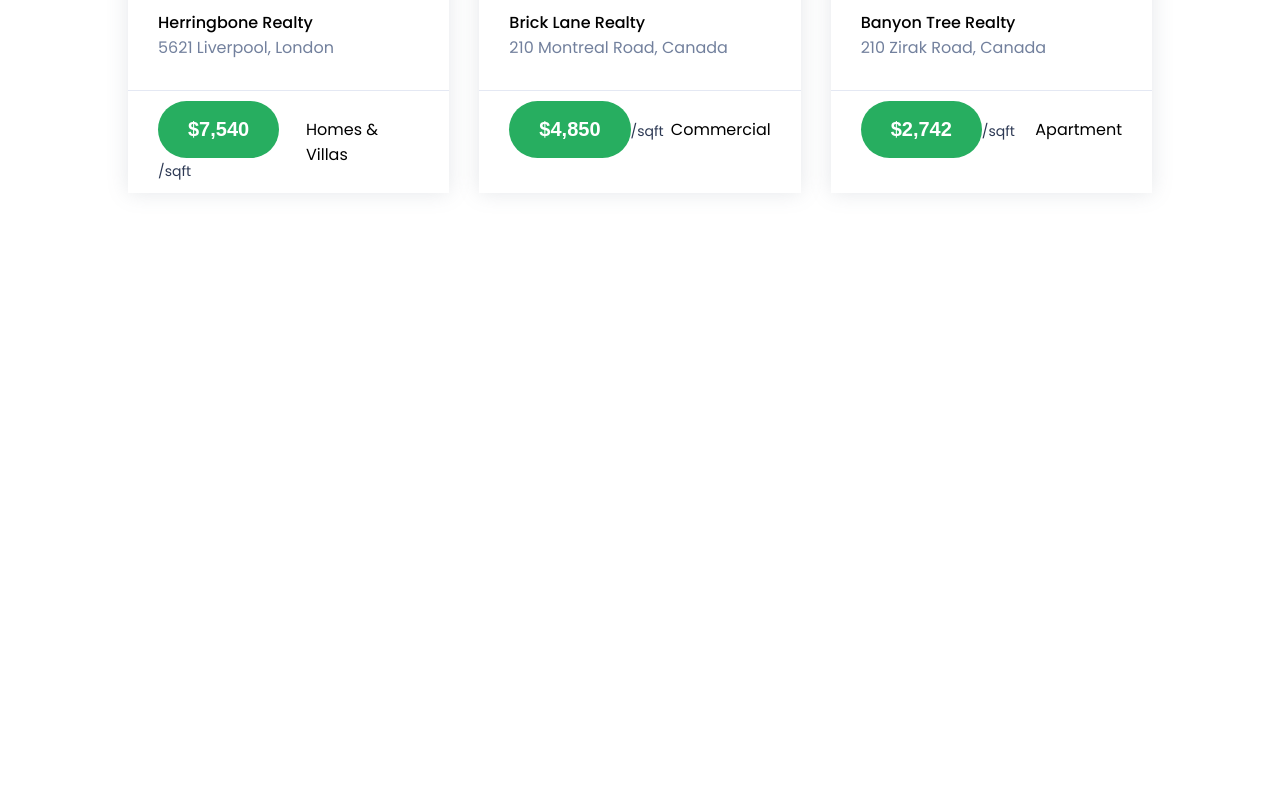
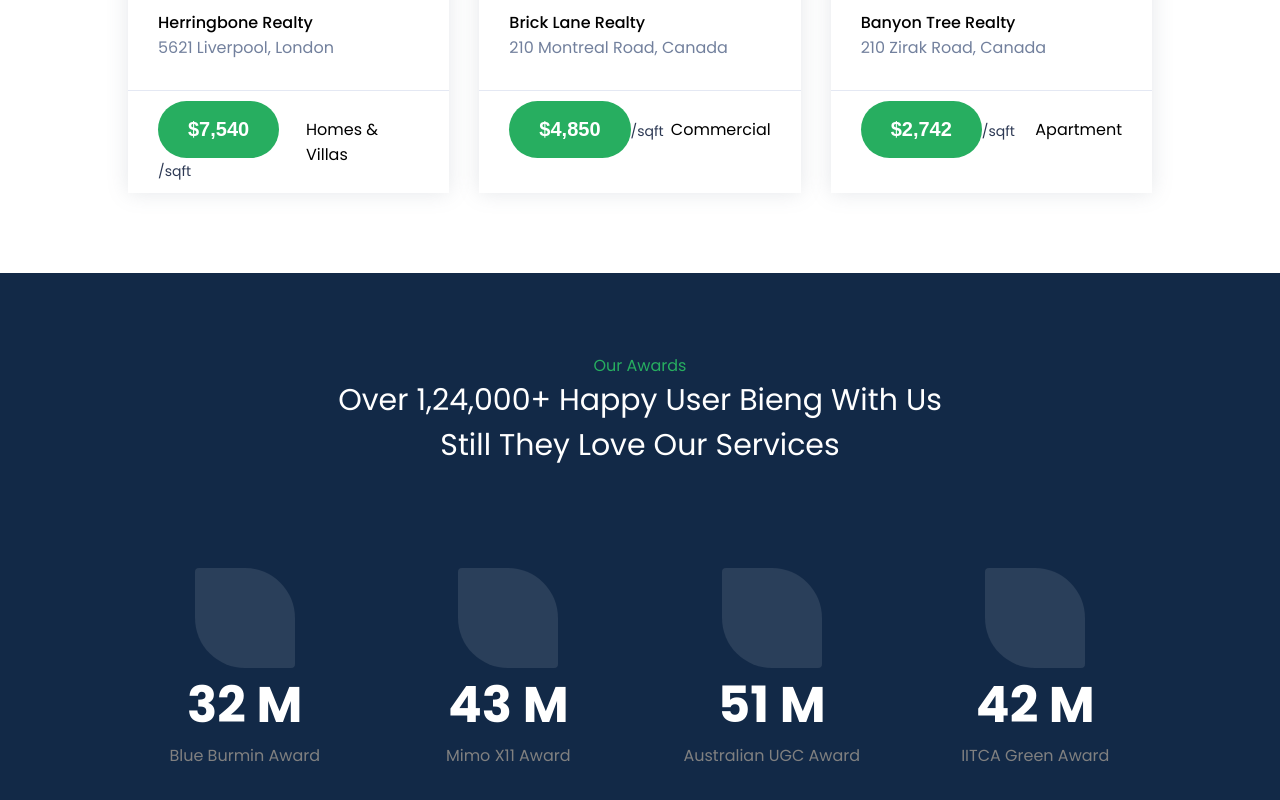
Before and after one commit to RogersBobMunyenga/react-real-estate-agency, a React (Create React App) app: page / in a window 1280 px wide. Shown: the part 2268-3068 px from the top of the page. Before the commit the page ends 2541 px from the top, so only its background shows below. Built offline with nearby package versions, Linux system fonts and the light colour scheme; the HTML template or start-up script is replaced by a standard one.

Commit message:
home/awards section

```diff
--- /dev/null
+++ b/src/components/home/Awards/Awards.jsx
@@ -0,0 +1,29 @@
+import Heading from "../../common/Heading";
+import { awards } from "../../data/Data";
+import "./awards.css";
+
+const Awards = () => {
+  return (
+      <>
+         <section className='awards padding'>
+        <div className='container'>
+          <Heading title='Over 1,24,000+ Happy User Bieng With Us Still They Love Our Services' subtitle='Our Awards' />
+
+          <div className='content grid4 mtop'>
+            {awards.map((val, index) => (
+              <div className='box' key={index}>
+                <div className='icon'>
+                  <span>{val.icon}</span>
+                </div>
+                <h1>{val.num}</h1>
+                <p>{val.name}</p>
+              </div>
+            ))}
+          </div>
+        </div>
+      </section>
+      </>
+  )
+}
+
+export default Awards
--- /dev/null
+++ b/src/components/home/Awards/awards.css
@@ -0,0 +1,34 @@
+.awards {
+  background-color: #122947;
+  color: #fff;
+  text-align: center;
+}
+.awards .heading {
+  display: flex;
+  flex-direction: column-reverse;
+}
+.awards .heading p {
+  color: #27ae60;
+}
+.awards .heading h1 {
+  color: #fff;
+  font-size: 30px;
+  font-weight: 400;
+}
+.awards .icon {
+  width: 100px;
+  height: 100px;
+  line-height: 100px;
+  margin: auto;
+  margin-top: 50px;
+  background: rgba(255, 255, 255, 0.1);
+  border-radius: 4% 50%;
+  font-size: 32px;
+  color: #ffffff;
+}
+.awards h1 {
+  font-size: 50px;
+}
+.awards p {
+  color: grey;
+}
--- a/src/components/home/Home.jsx
+++ b/src/components/home/Home.jsx
@@ -1,4 +1,5 @@
 import React from 'react'
+import Awards from './Awards/Awards'
 import Featured from './featured/Featured'
 import Hero from './hero/Hero'
 import Recent from './recent/Recent'
@@ -9,6 +10,7 @@
       <Hero/>
       <Featured/>
       <Recent/>
+      <Awards/>
       </>
   )
 }
```
